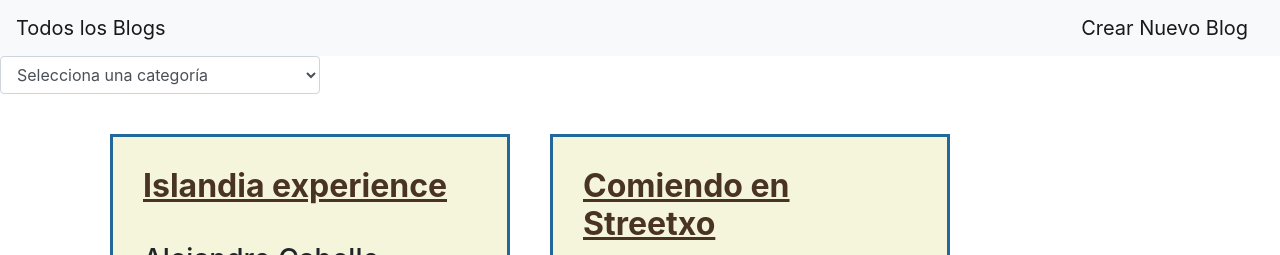
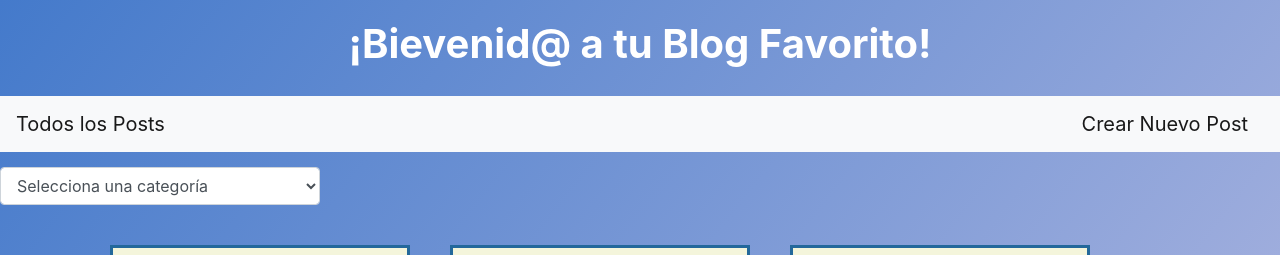
Before and after one commit to PatriContreras/Blog, an Angular app: page /blog in a window 1280 px wide. Shown: the top 255 px of the page. Built offline with nearby package versions, Linux system fonts and the light colour scheme.

Commit message:
Maquetación terminada

```diff
--- a/src/app/app.component.css
+++ b/src/app/app.component.css
@@ -0,0 +1,14 @@
+main {
+    background-image: linear-gradient(to bottom right,#447acb, #e0d2ea);
+}
+
+div {
+    padding: 20px;
+    display: flex;
+    justify-content: center;
+}
+
+h1 {
+    color: white;
+    font-weight: 700;
+}
--- a/src/app/app.component.html
+++ b/src/app/app.component.html
@@ -1,7 +1,13 @@
-<nav class="navbar navbar-light bg-light">
-    <a class="navbar-brand" [routerLink]="'/blog'">Todos los Blogs</a>
-    <a class="navbar-brand" [routerLink]="'/new'"> Crear Nuevo Blog</a>
-</nav>
+<main>
+    <div>
+        <h1> ¡Bievenid@ a tu Blog Favorito!</h1>
+    </div>
+
+    <nav class="navbar navbar-light bg-light">
+        <a class="navbar-brand" [routerLink]="'/blog'">Todos los Posts</a>
+        <a class="navbar-brand" [routerLink]="'/new'"> Crear Nuevo Post</a>
+    </nav>
 
 
-<router-outlet></router-outlet>
+    <router-outlet></router-outlet>
+</main>
--- a/src/app/components/blog/blog.component.css
+++ b/src/app/components/blog/blog.component.css
@@ -5,7 +5,7 @@
 }
 
 .post{
-    width: 400px;
+    width: 300px;
     background-color: #f4f5db;
     border: solid 3px #23689b;
     padding: 15px;
@@ -40,5 +40,6 @@ img {
 }
 
 .form-control {
+    margin-top: 15px;
     width: 25%;
 }
--- a/src/app/components/formulario/formulario.component.css
+++ b/src/app/components/formulario/formulario.component.css
@@ -1,5 +1,6 @@
 
 .formulario {
+    padding: 20px;
     margin: 0 auto;
     width: 500px;
     height: auto;
@@ -10,5 +11,5 @@ label {
 }
 
 p {
-    color: tomato;
+    color: red;
 }
```
